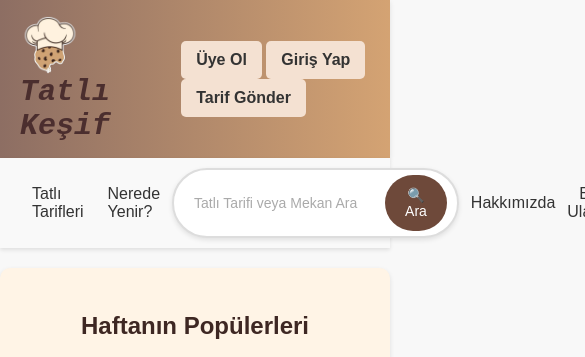
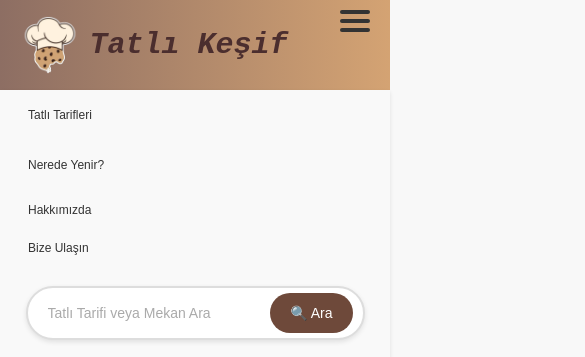
Before and after one commit to aleynasezer/web-dessert, a plain HTML site: page index.html in a window 390 px wide. Shown: the top 357 px of the page, 585 px wide, since content can reach past the window. Drawn offline with Linux system fonts and the light colour scheme.

Commit message:
sayfa küçüldüğünde navbar ve header kısmının ayarlanması yapıldı.

```diff
--- a/index.html
+++ b/index.html
@@ -18,7 +18,20 @@
         <a href="giris.html" class="button">Giriş Yap</a>
         <a href="contact.html" class="button">Tarif Gönder</a>
       </div>
+      <!-- Hamburger Menü -->
+      <div class="hamburger-menu" onclick="toggleMenu()">
+        <div></div>
+        <div></div>
+        <div></div>
+    </div>
     </header>
+    <script>
+      // Hamburger menüsüne tıklandığında menüyü açıp kapatmak için JavaScript fonksiyonu
+      function toggleMenu() {
+          const userActions = document.querySelector('.user-actions');
+          userActions.classList.toggle('active');
+      }
+  </script>
 
     <div class="menu">
       <a href="#tatli-tarifleri" id="tatli-link">Tatlı Tarifleri</a>
--- a/style.css
+++ b/style.css
@@ -66,7 +66,49 @@ body {
   .common-btn:hover {
     background: linear-gradient(to right, #6E493A, #E1D4C1);
   }
+  /* Hamburger Menü */
+.hamburger-menu {
+  display: none; /* Varsayılan olarak hamburger menü görünmesin */
+  flex-direction: column;
+  gap: 5px;
+  cursor: pointer;
+  position: absolute;
+  top: 10px; /* Hamburger menüsünü navbar'ın üst kısmına taşıyoruz */
+  right: 20px; /* Sağ tarafa hizalıyoruz */
+  z-index: 1100; /* Hamburger menüsünü navbar'ın üstüne alıyoruz */
+}
 
+.hamburger-menu div {
+  width: 30px;
+  height: 4px;
+  background-color: #333;
+  border-radius: 2px;
+}
+
+/* Media Query: Ekran küçük olduğunda hamburger menüyü göster */
+@media (max-width: 768px) {
+  .user-actions {
+      display: none; /* Küçük ekranda butonlar gizlensin */
+      flex-direction: column;
+      gap: 10px;
+      position: absolute;
+      top: 60px;
+      right: 20px;
+      background-color: #f4e1d2;
+      padding: 15px;
+      border-radius: 8px;
+      box-shadow: 0 2px 5px rgba(0, 0, 0, 0.1);
+      z-index: 1000; /* Menü öğelerinin üstte kalması için */
+  }
+
+  .hamburger-menu {
+      display: flex; /* Hamburger menü gösterilsin */
+  }
+
+  .user-actions.active {
+      display: flex; /* Hamburger menü tıklanınca butonlar gösterilsin */
+  }
+}
   /* Menü Stili */
   .menu {
     display: flex;
@@ -77,6 +119,7 @@ body {
     box-shadow: 0 2px 4px rgba(0, 0, 0, 0.1);
     position: sticky;
     top: 0; /* Sayfayı kaydırdığınızda header'ın üstte kalmasını sağlar */
+    flex-wrap: wrap; /* Menü öğelerinin taşmasını engellemek için */
   }
 
   .menu a {
@@ -147,6 +190,40 @@ body {
   .search-bar button:hover {
     background-color: #5A3B2A; /* Hover sırasında koyu renk */
   }
+  /* Yarım ekran veya daha küçük ekran boyutlarında */
+@media (max-width: 768px) {
+  /* Menü düzenini değiştirme */
+  .menu {
+    flex-direction: column;
+    align-items: flex-start;
+    gap: 20px; /* Menü öğeleri arasındaki boşluğu ayarlama */
+  }
+
+  /* Arama çubuğunun genişliğini küçültme */
+  .search-bar {
+    width: 80%; /* Ekran boyutuna göre daha küçük */
+    margin: 10px auto; /* Ortalamak için */
+    order: 99; /* Arama çubuğunu menüde en alta taşır */
+  }
+
+  /* Menü öğelerinin stilini değiştirme */
+  .menu a {
+    padding: 10px;
+    font-size: 14px;
+  }
+}
+
+@media (max-width: 480px) {
+  /* Daha küçük ekran boyutlarında arama çubuğu stilini iyileştirme */
+  .search-bar {
+    width: 90%;
+  }
+
+  .menu a {
+    padding: 8px;
+    font-size: 12px;
+  }
+}
 
   /* contact-container.html */
   body {
```
